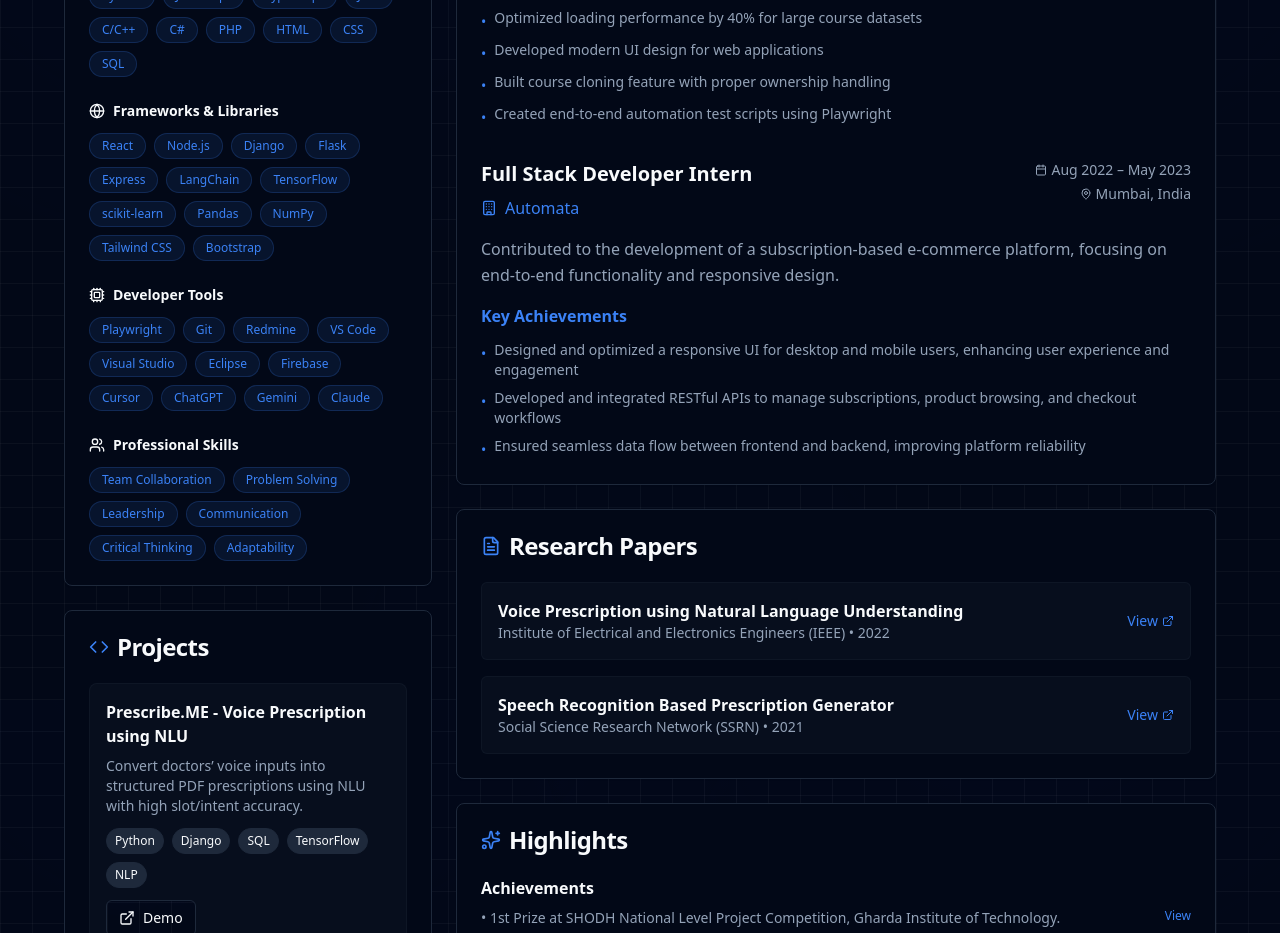
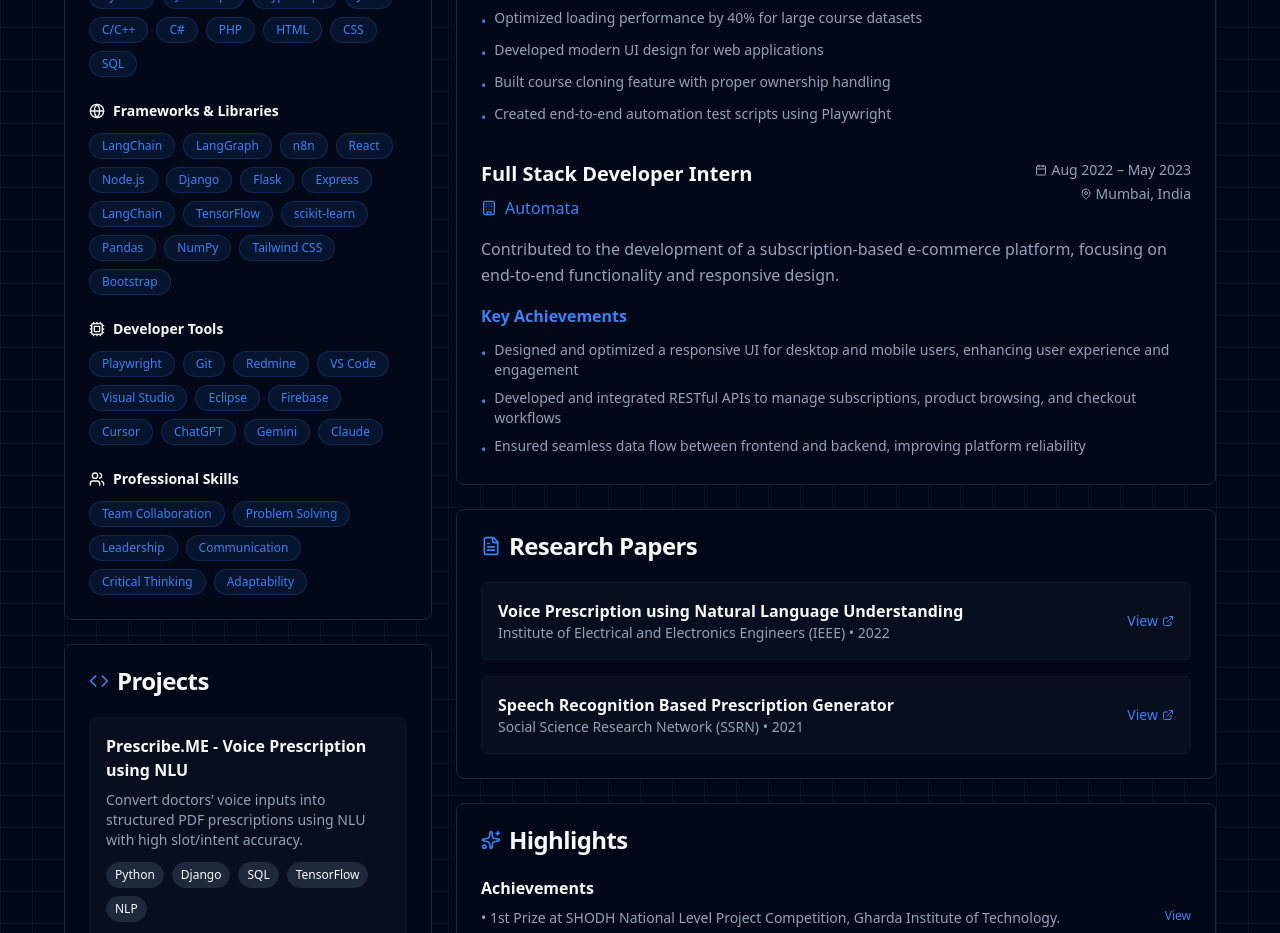
Before and after one commit to Amaan6674/Portfolio, a React (Vite) app: page / in a window 1280 px wide. Shown: the part 900-1833 px from the top of the page. Built offline with nearby package versions, Linux system fonts and the light colour scheme.

Commit message:
update skills

```diff
--- a/src/components/Skills.jsx
+++ b/src/components/Skills.jsx
@@ -25,6 +25,9 @@ const Skills = () => {
       title: "Frameworks & Libraries",
       icon: <Globe className="h-4 w-4" />,
       skills: [
+        "LangChain",
+        "LangGraph",
+        "n8n",
         "React",
         "Node.js",
         "Django",
```
Also changed, not shown: 1 other file (tests, documents, lock files or other folders).
